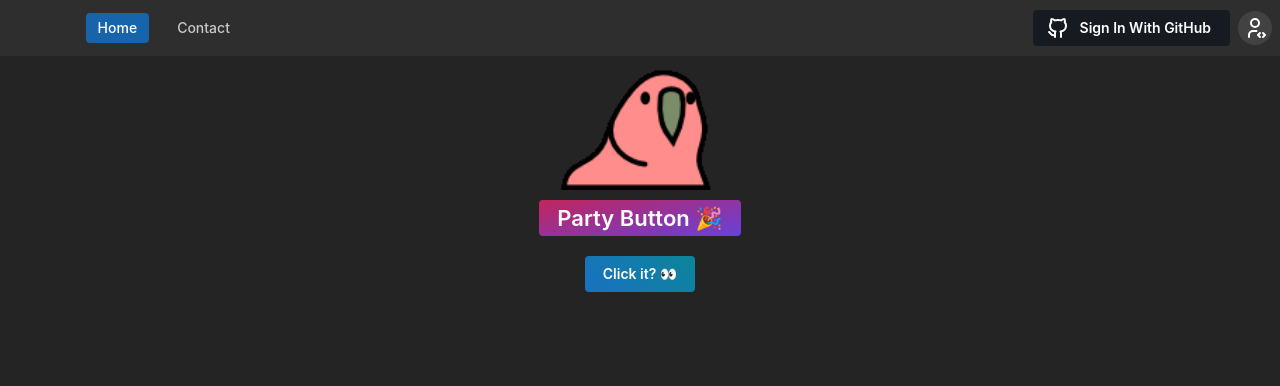
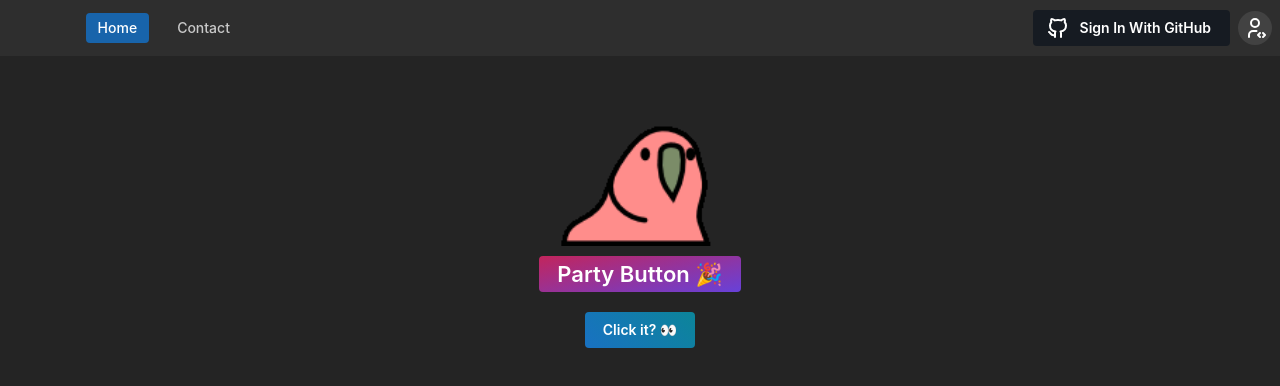
Before and after one commit to JamesWalkerGit/react-native-monorepo, a Next.js app in the folder apps/web/: page / in a window 1280 px wide. Shown: the top 386 px of the page. Built offline with nearby package versions, Linux system fonts and the light colour scheme; no server answers.

Commit message:
navbar contentContainer

```diff
--- a/apps/web/app/layout.tsx
+++ b/apps/web/app/layout.tsx
@@ -23,7 +23,9 @@ export default function RootLayout({ children }: { children: React.ReactNode })
         <body style={styles.body}>
           <Providers>
             <Navbar />
-            {children}
+            <div style={styles.contentContainer}>
+              {children}
+            </div>
           </Providers>
         </body>
       </html>
@@ -37,4 +39,7 @@ const styles = StyleSheet.create({
   },
   body: {
   },
+  contentContainer: {
+    paddingTop: '7vh'
+  }
 });
```
